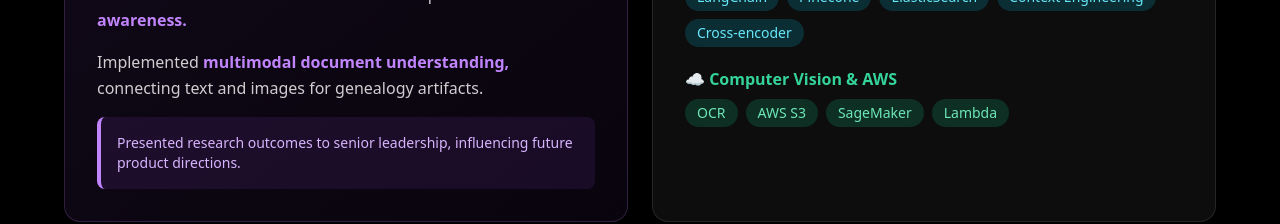
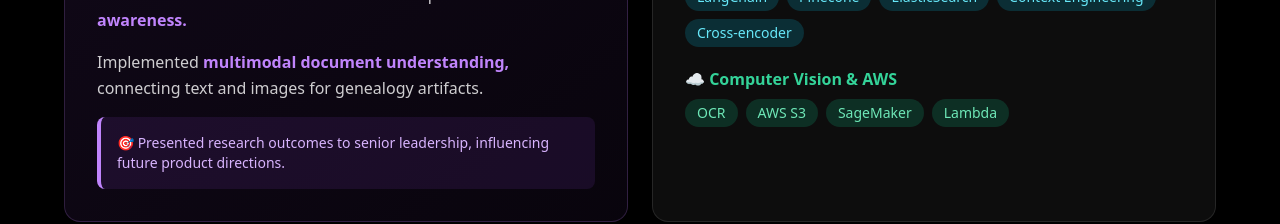
Before and after one commit to snehamishra4321/portfolio-website, a React (Vite) app: page / in a window 1280 px wide. Shown: the part 3060-3284 px from the top of the page. Built offline with nearby package versions, Linux system fonts and the light colour scheme.

Commit message:
Add back emoji to Ancestry achievement highlight
cgen-997a742173ad4ae983d2ec031738fd23

```diff
--- a/client/pages/Index.tsx
+++ b/client/pages/Index.tsx
@@ -653,7 +653,7 @@ export default function Index() {
                   </p>
                   <div className="bg-purple-500/10 rounded-lg p-4 border-l-4 border-purple-400">
                     <p className="text-purple-300 font-medium text-sm">
-                      Presented research outcomes to senior leadership, influencing future product directions.
+                      🎯 Presented research outcomes to senior leadership, influencing future product directions.
                     </p>
                   </div>
                 </div>
```
